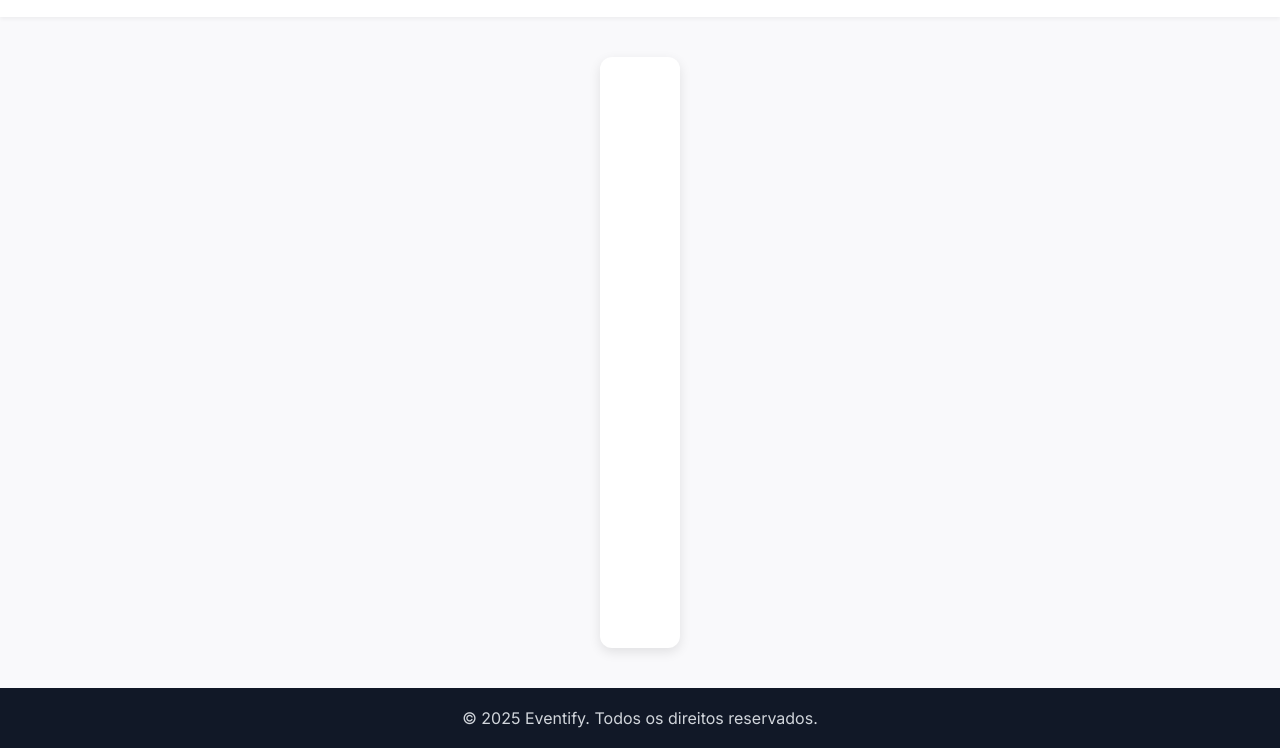
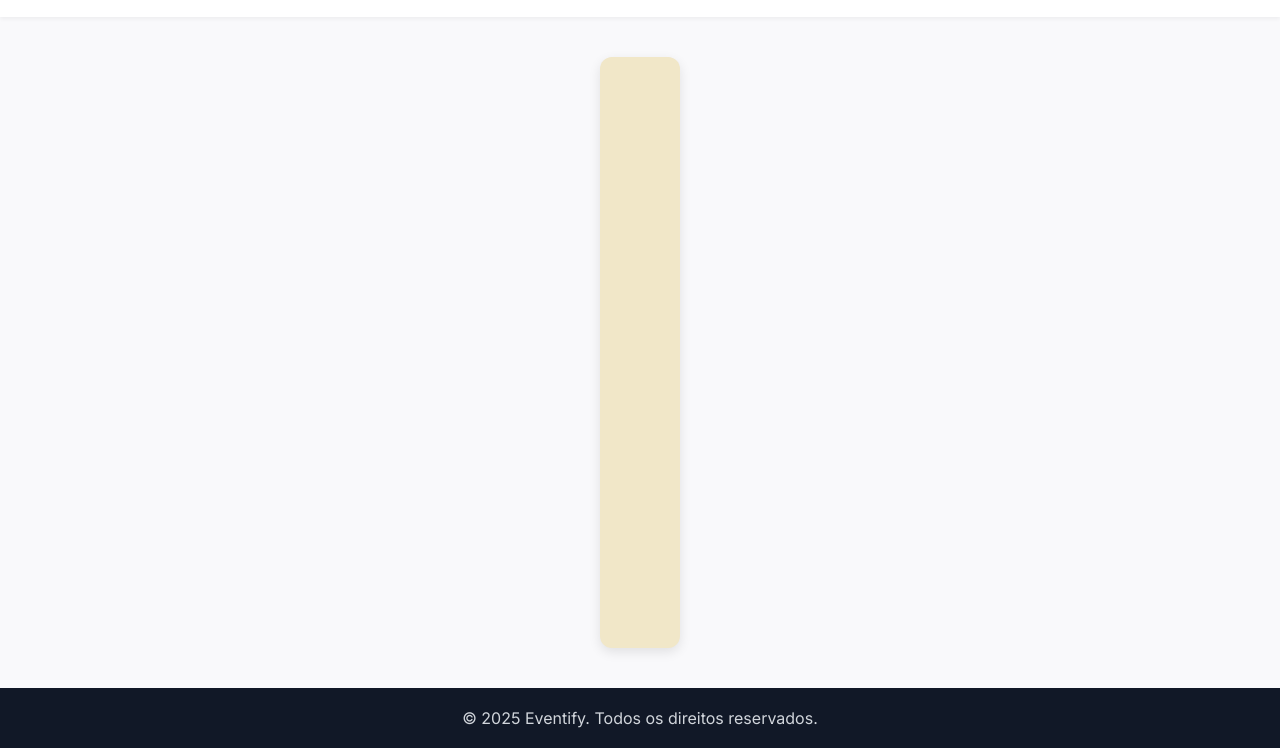
Before and after one commit to Zeite-endless/Zeite-endless.github.io, a plain HTML site: page event_registration.html in a window 1280 px wide. Shown: the part 52-800 px from the top of the page. Drawn offline with Linux system fonts and the light colour scheme.

Commit message:
change color bg

```diff
--- a/event_registration.html
+++ b/event_registration.html
@@ -52,7 +52,7 @@
             flex: 1;
             max-width: 800px;
             margin: 40px auto;
-            background-color: white;
+            background-color: rgb(241, 231, 200);
             padding: 40px;
             border-radius: 12px;
             box-shadow: 0 4px 12px rgba(0, 0, 0, 0.1);
```
